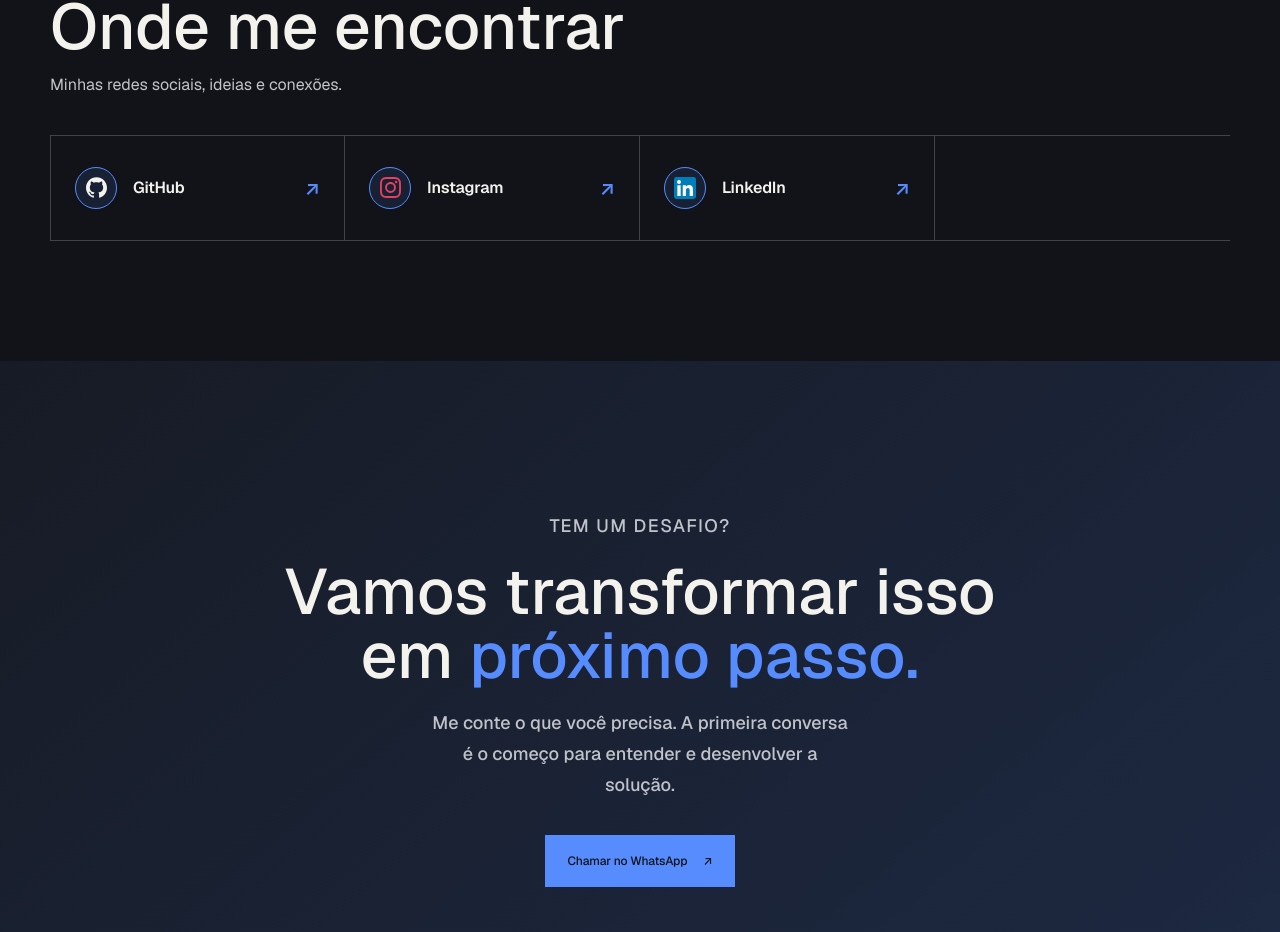
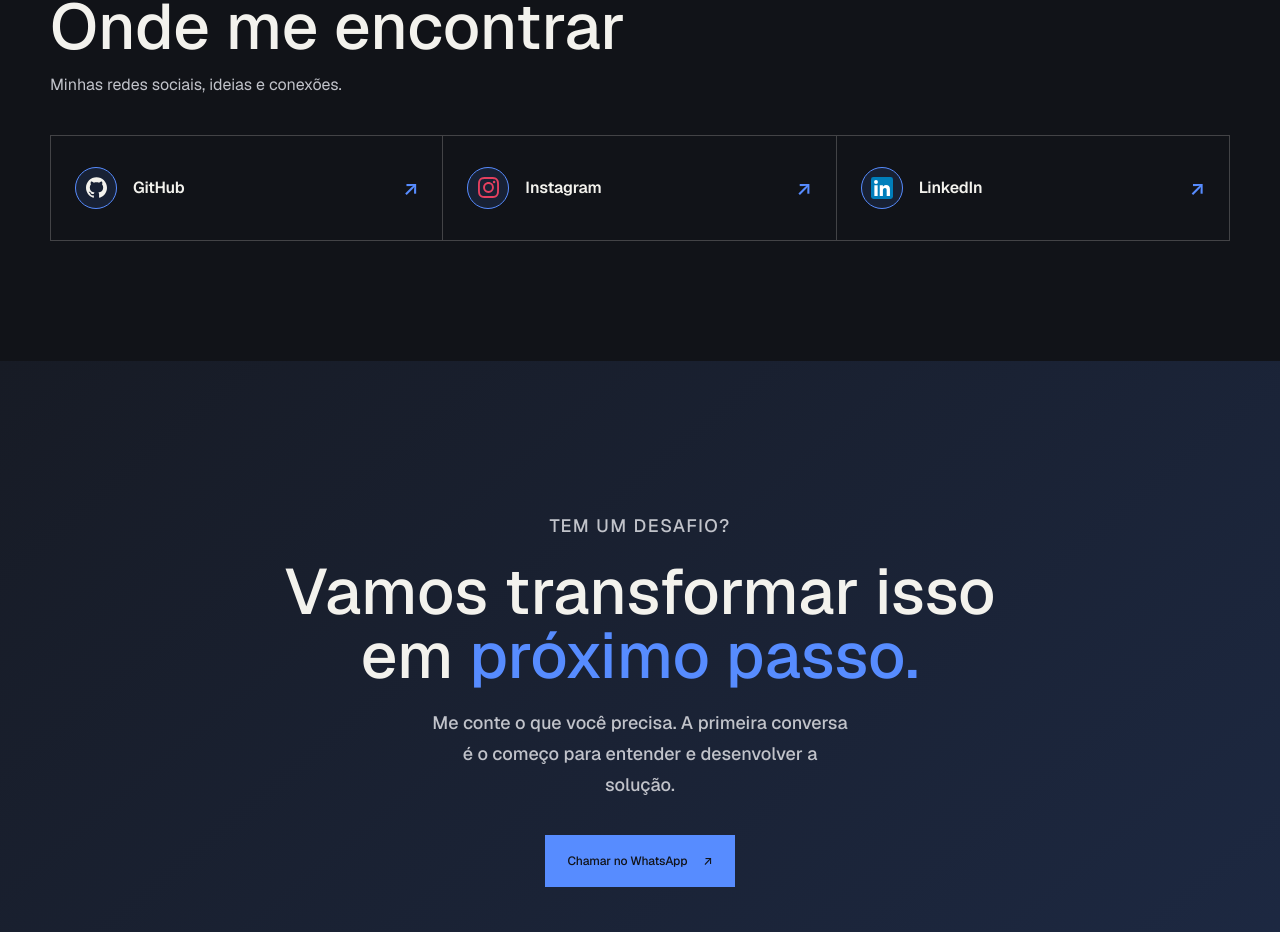
Before and after one commit to bycauazin/landing-page, a Next.js app: page / in a window 1280 px wide. Shown: the part 4557-5489 px from the top of the page. Built offline with nearby package versions, Linux system fonts and the light colour scheme.

Commit message:
fix(socials): centralizar links sociais após remoção do TikTok

```diff
--- a/app/page.module.css
+++ b/app/page.module.css
@@ -147,7 +147,14 @@
 .socialsHeading { margin-bottom: 38px; }
 .socialsHeading h2 { color: var(--paper); font-size: clamp(40px, 5vw, 68px); font-weight: 480; line-height: 1.02; }
 .socialsSubtitle { margin-top: 14px; color: var(--muted); font-size: 16px; line-height: 1.5; }
-.socialLinks { display: grid; grid-template-columns: repeat(4, 1fr); border-top: 1px solid var(--line); border-bottom: 1px solid var(--line); }
+.socialLinks {
+  display: grid;
+  grid-auto-flow: column;
+  grid-auto-columns: minmax(160px, 1fr);
+  justify-content: center;
+  border-top: 1px solid var(--line);
+  border-bottom: 1px solid var(--line);
+}
 .socialLink { display: flex; align-items: center; gap: 16px; min-height: 104px; padding: 0 24px; border-right: 1px solid var(--line); color: var(--paper); font-size: 16px; font-weight: 600; transition: color 180ms ease, background 180ms ease, transform 180ms ease; }
 .socialLink:first-child { border-left: 1px solid var(--line); }
 .socialLink:hover { z-index: 1; color: var(--blue-light); background: rgba(87, 140, 255, 0.1); transform: translateY(-3px); }
```
